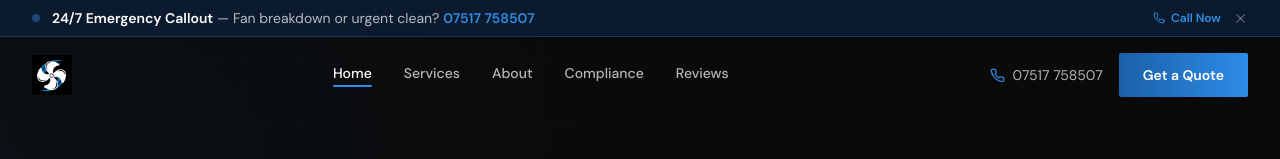
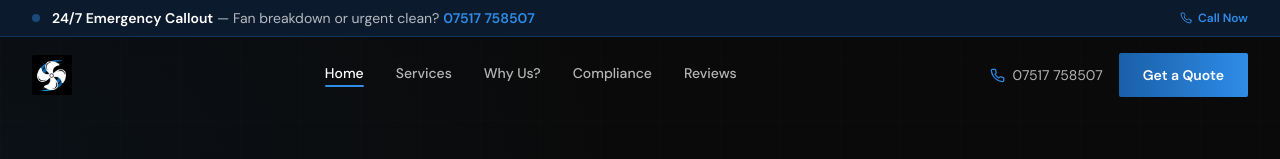
Before and after one commit to zaid5678/commercialcanopycleaning, a React (Vite) app: page / in a window 1280 px wide. Shown: the top 159 px of the page. Built offline with nearby package versions, Linux system fonts and the light colour scheme.

Commit message:
Make emergency banner permanently visible with no close option

```diff
--- a/src/components/EmergencyBanner.jsx
+++ b/src/components/EmergencyBanner.jsx
@@ -1,28 +1,11 @@
-import { useState, useEffect } from 'react'
-import { motion, AnimatePresence } from 'framer-motion'
-import { X, Phone } from 'lucide-react'
+import { motion } from 'framer-motion'
+import { Phone } from 'lucide-react'
 
 export default function EmergencyBanner() {
-  const [visible, setVisible] = useState(false)
-
-  useEffect(() => {
-    const dismissed = sessionStorage.getItem('emergency-banner-dismissed')
-    if (!dismissed) setVisible(true)
-  }, [])
-
-  const dismiss = () => {
-    sessionStorage.setItem('emergency-banner-dismissed', '1')
-    setVisible(false)
-  }
-
   return (
-    <AnimatePresence>
-      {visible && (
     <motion.div
-          key="emergency-banner"
       initial={{ height: 0, opacity: 0 }}
       animate={{ height: 'auto', opacity: 1 }}
-          exit={{ height: 0, opacity: 0 }}
       transition={{ duration: 0.3, ease: [0.25, 0.1, 0.25, 1] }}
       className="overflow-hidden bg-[#0c1a2e] border-b border-brand-blue-deep/40 relative z-50"
     >
@@ -41,13 +24,8 @@ export default function EmergencyBanner() {
           <a href="tel:07517758507" className="hidden sm:flex items-center gap-1.5 font-body text-brand-blue-bright text-xs font-semibold hover:underline">
             <Phone size={12} /> Call Now
           </a>
-              <button onClick={dismiss} className="text-white/30 hover:text-white/70 transition-colors" aria-label="Dismiss">
-                <X size={15} />
-              </button>
         </div>
       </div>
     </motion.div>
-      )}
-    </AnimatePresence>
   )
 }
--- a/src/components/Navbar.jsx
+++ b/src/components/Navbar.jsx
@@ -6,7 +6,7 @@ import { Phone, X, Menu } from 'lucide-react'
 const navLinks = [
   { label: 'Home', href: '/' },
   { label: 'Services', href: '/services' },
-  { label: 'About', href: '/about' },
+  { label: 'Why Us?', href: '/about' },
   { label: 'Compliance', href: '/compliance' },
   { label: 'Reviews', href: '/reviews' },
 ]
```
Lines whose indentation alone changed are shown as unchanged.
